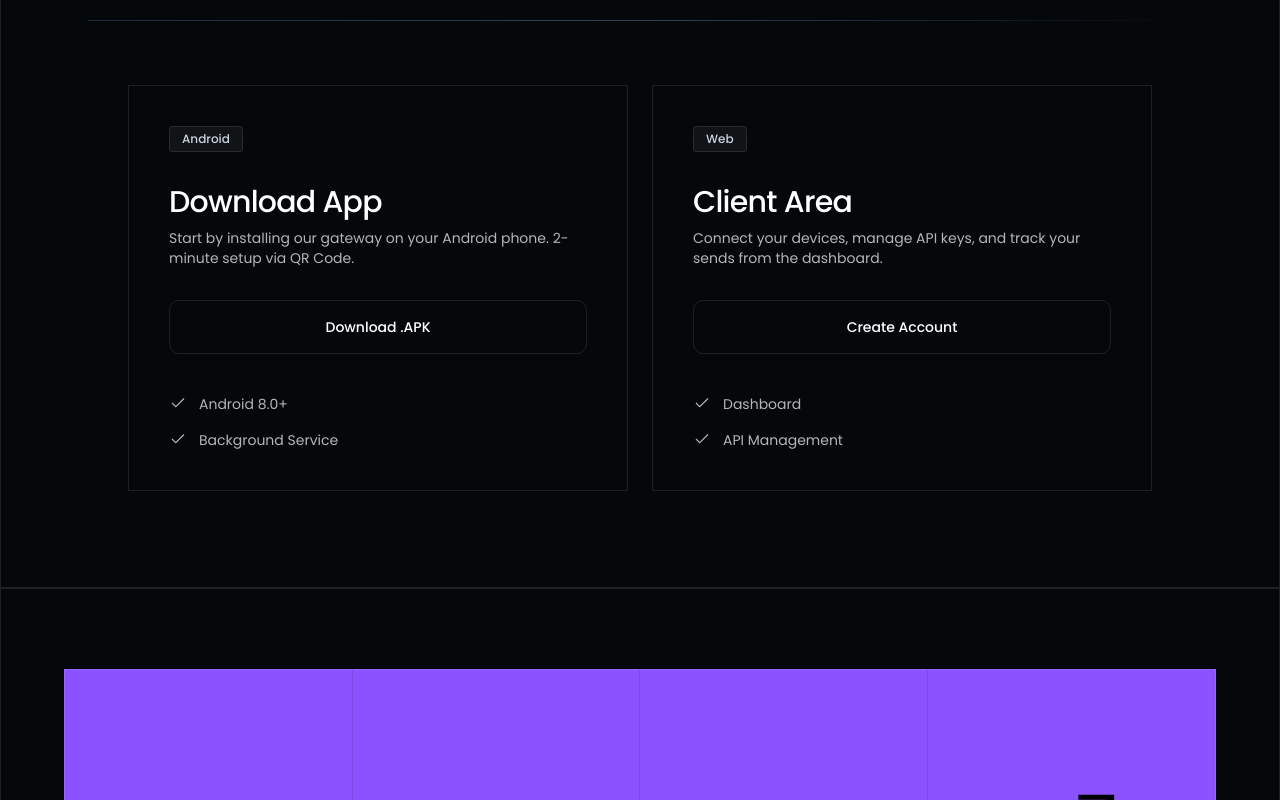
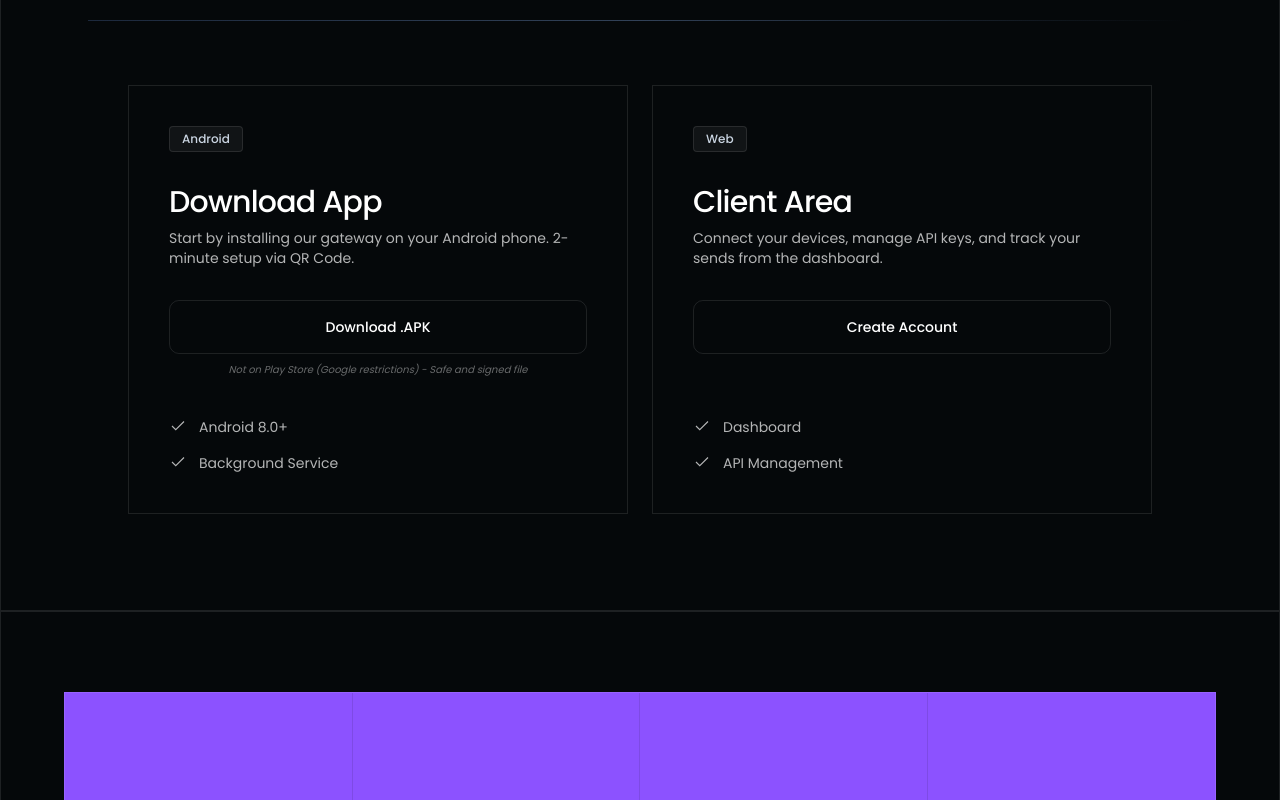
Before and after one commit to zenderock/simly-platform, a Next.js app in the folder frontend/: page / in a window 1280 px wide. Shown: the part 5829-6629 px from the top of the page. Built offline with nearby package versions, Linux system fonts and the light colour scheme.

Commit message:
feat: Add footer text to the app download card to clarify distribution outside the Play Store.

```diff
--- a/frontend/components/landing-page.tsx
+++ b/frontend/components/landing-page.tsx
@@ -1088,6 +1088,8 @@ const ContactSection: React.FC = () => {
       buttonText: "Download .APK",
       features: ["Android 8.0+", "Background Service"],
       link: "/releases/simly-gateway-v1.apk",
+      footerText:
+        "Not on Play Store (Google restrictions) - Safe and signed file",
     },
     {
       label: "Web",
@@ -1129,6 +1131,7 @@ interface ContactCardProps {
   buttonText: string;
   features: string[];
   link: string;
+  footerText?: string;
 }
 
 const ContactCard: React.FC<ContactCardProps> = ({
@@ -1138,6 +1141,7 @@ const ContactCard: React.FC<ContactCardProps> = ({
   buttonText,
   features,
   link,
+  footerText,
 }) => {
   return (
     <div className="flex flex-col group hover:bg-white/[0.04] transition-colors duration-300 h-full border-white/10 border rounded-none p-10 relative">
@@ -1159,10 +1163,15 @@ const ContactCard: React.FC<ContactCardProps> = ({
       <p className="text-white/70 text-sm mb-8 font-light">{description}</p>
       <Link
         href={link}
-        className="w-full block text-center items-center gap-2 py-4 mb-10 rounded-lg border border-white/10 bg-transparent text-white group-hover:bg-[#8c52ff] group-hover:text-white group-hover:border-[#8c52ff] transition-all duration-300 text-sm font-medium"
+        className="w-full block text-center items-center gap-2 py-4 mb-2 rounded-lg border border-white/10 bg-transparent text-white group-hover:bg-[#8c52ff] group-hover:text-white group-hover:border-[#8c52ff] transition-all duration-300 text-sm font-medium"
       >
         {buttonText}
       </Link>
+      {footerText && (
+        <p className="text-[10px] text-white/40 mb-10 text-center italic">
+          {footerText}
+        </p>
+      )}
       <div className="mt-auto">
         <ul className="space-y-4">
           {features.map((feature, i) => (
```
